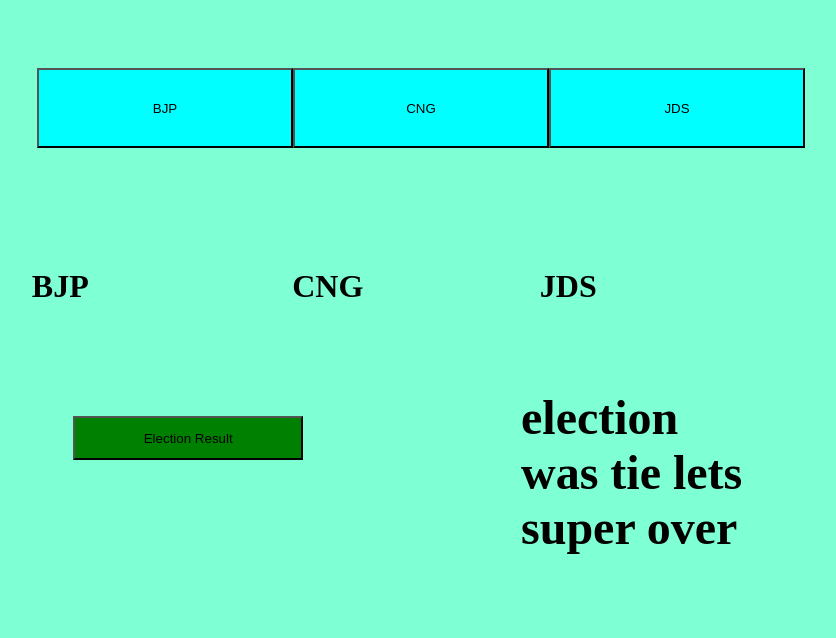
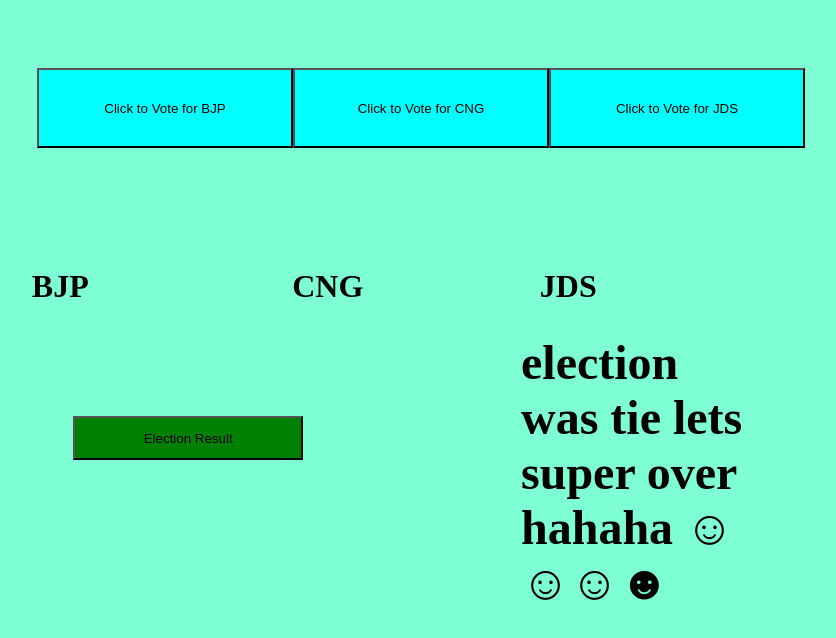
Before and after one commit to Monsingozzy/voting-machine, a plain HTML site: page vote.html in a window 1280 px wide. Both pictures are taken after a click on the button "Election Result". Shown: the top 638 px of the page, without its empty margins (247-1083 px from the left). Drawn offline with Linux system fonts and the light colour scheme.

Commit message:
vote init

```diff
--- a/vote.css
+++ b/vote.css
@@ -50,7 +50,6 @@
     background-color: aqua;
     width: 20vw;
     height: 10vh;
-
 }
 .eler{
     height: 5vh;
@@ -64,8 +63,6 @@
     top:52%;
     left: 25%;
     font-size: 1.rem;
-
-
 }
 #rbjp{
     z-index: 1;
@@ -81,6 +78,4 @@
     top:50%;
     font-size: 3rem;
     left: 60%;
-
-
 }
--- a/vote.html
+++ b/vote.html
@@ -11,11 +11,11 @@
     <script src="vote.js"></script>
     <div></div>
     <div class="container">
-    <div class="bjp1" ><button type="button" id="bjp" onclick="bjpfun()">BJP</h1></div>
+    <div class="bjp1" ><button type="button" id="bjp" onclick="bjpfun()">Click to Vote for BJP</h1></div>
 
-    <div class="bjp1" ><button type="button" id="cng" onclick="cngfun()" >CNG</button></div>
+    <div class="bjp1" ><button type="button" id="cng" onclick="cngfun()" >Click to Vote for CNG</button></div>
 
-    <div class="bjp1"><button type="button"  id="jds" onclick="jdsfun()">JDS</button></div>
+    <div class="bjp1"><button type="button"  id="jds" onclick="jdsfun()">Click to Vote for JDS</button></div>
 </div>
     <div class="resu">
 
@@ -26,26 +26,8 @@
 
 </div>
 <button class="eler" id="election" onclick="resultt()">Election Result</button>
-<h1 class="my" id="winner" ><span>winner==></span>res</h1>
+<h1 class="my" id="winner" >winner is..♥♥♥</h1>
 </div>
-
-<!--
-
-    <button id="bjp"> bjp vote</button>
-
-    <h3 id="bjpVote">0</h3>S
-
-   <button id="aap">aap vote</button>
-
-   <h3 id="aapVote">0</h3>
-
-   <button id="congress"> congress vote</button><br>
-
-   <h3 id="congressVote">0</h3>
-
-   <button id="submit"> submit</button>
-    <h3 id="total">hfvhvh</h3> -->
-
 
 </body>
 </html>
--- a/vote.js
+++ b/vote.js
@@ -1,42 +1,42 @@
-var j=0;
-var b=0;
-var c=0;
+var j = 0;
+var b = 0;
+var c = 0;
 
-function bjpfun(){
-  b=b+1
-  document.getElementById("rbjp").innerHTML=b;
+function bjpfun() {
+    b = b + 1
+    document.getElementById("rbjp").innerHTML = b;
 
 }
 
-function cngfun(){
-    c=c+1;
-    document.getElementById("rcng").innerHTML=c;
+function cngfun() {
+    c = c + 1;
+    document.getElementById("rcng").innerHTML = c;
 }
 
-function jdsfun(){
-    j=j+1;
-    document.getElementById("rjds").innerHTML=j;
+function jdsfun() {
+    j = j + 1;
+    document.getElementById("rjds").innerHTML = j;
 }
 
-function resultt(){
-    var title="BJP jai modi"
-    if(b>j && b>c){
-        document.getElementById("winner").innerHTML=title;
+function resultt() {
+    var title = "BJP jai modi"
+    if (b > j && b > c) {
+        document.getElementById("winner").innerHTML = title;
     }
-    else{
-        if(c>b&&c>j){
-            var title="CNG jai pappu"
-            document.getElementById("winner").innerHTML=title;
+    else {
+        if (c > b && c > j) {
+            var title = "CNG jai pappu"
+            document.getElementById("winner").innerHTML = title;
 
         }
-        else{
-            if(j>b&& j>c){
-            var title2="JDS jai kswamy layout"
-            document.getElementById("winner").innerHTML=title2;
+        else {
+            if (j > b && j > c) {
+                var title2 = "JDS jai kswamy layout"
+                document.getElementById("winner").innerHTML = title2;
             }
-            else{
-                var title4="election was tie lets super over"
-                document.getElementById("winner").innerHTML=title4;
+            else {
+                var title4 = "election was tie lets super over hahaha ☺☺☺☻"
+                document.getElementById("winner").innerHTML = title4;
             }
 
         }
```
